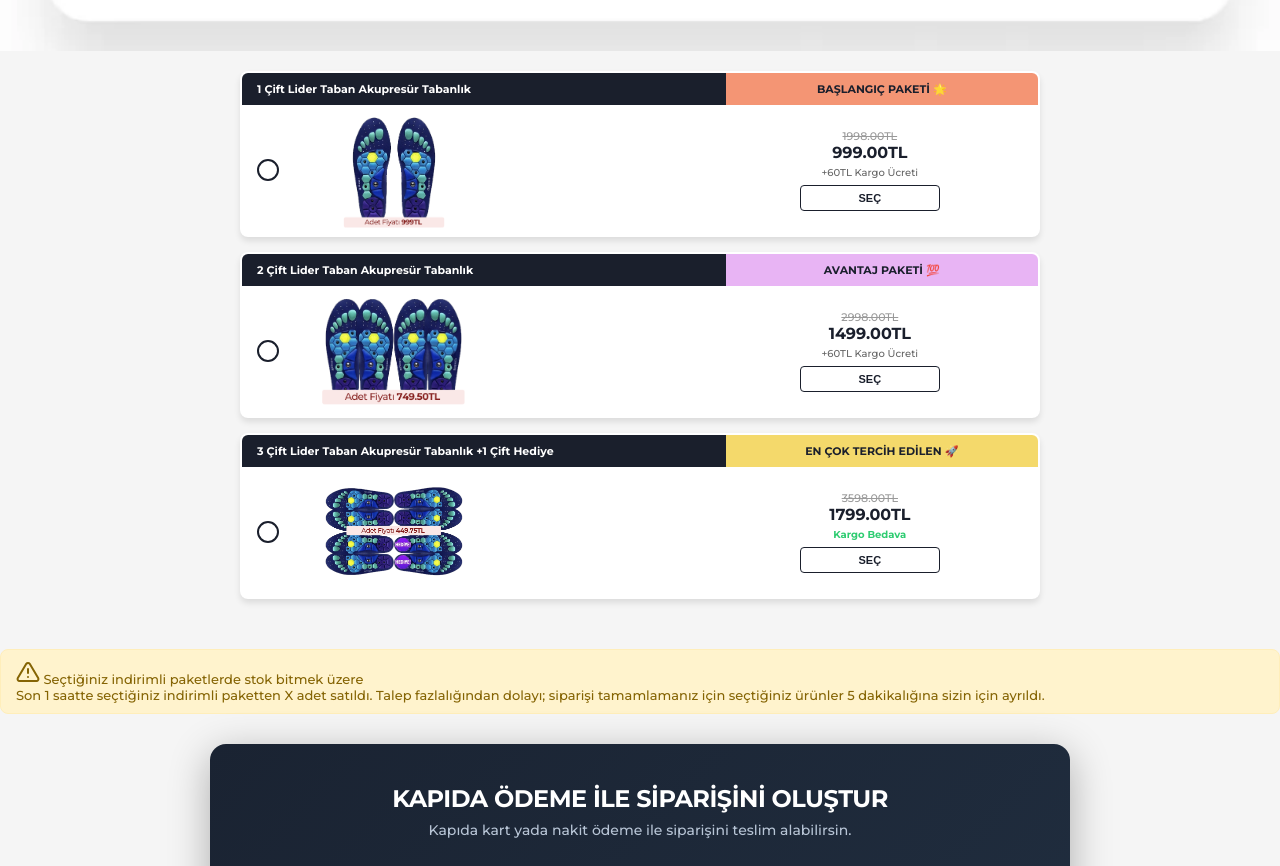
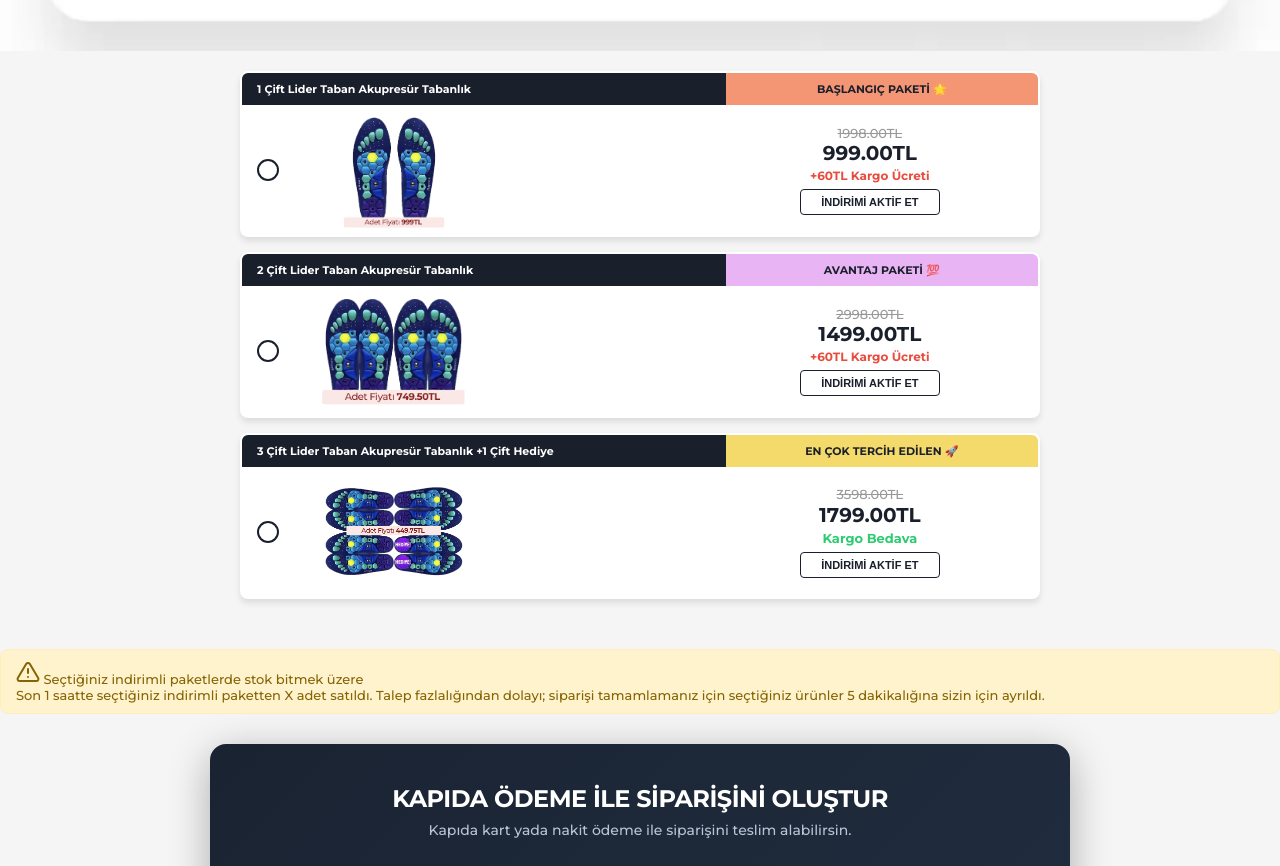
Before and after one commit to mcylldz/lidertaban, a website: page orderform.html in a window 1280 px wide. Shown: the part 1640-2506 px from the top of the page. Drawn offline with Linux system fonts and the light colour scheme; a script that the page names is missing.

Commit message:
UI iyileştirmeleri ve paket seçimi düzeltmesi
- Paket seçme fonksiyonu global yapıldı (artık çalışıyor)
- Tüm buton metinleri SEÇ'ten İNDİRİMİ AKTİF ET'e değiştirildi
- İndirimli fiyat boyutu 16px'ten 20px'e çıkarıldı
- Üstü çizili fiyat boyutu 11px'ten 13px'e çıkarıldı
- Kargo ücreti (+60TL) bold, kırmızı ve 12px yapıldı
- Kargo bedava yazısı 13px yapıldı

```diff
--- a/orderform.css
+++ b/orderform.css
@@ -196,24 +196,26 @@ body {
 .old-price {
     text-decoration: line-through;
     color: #999;
-    font-size: 11px;
+    font-size: 13px;
 }
 
 .new-price {
     color: #1A1F2C;
-    font-size: 16px;
+    font-size: 20px;
     font-weight: 800;
 }
 
 .shipping-info {
-    font-size: 10px;
-    color: #666;
+    font-size: 12px;
+    color: #E74C3C;
     margin-bottom: 6px;
+    font-weight: 700;
 }
 
 .shipping-info.free-shipping {
     color: #2ecc71;
     font-weight: 700;
+    font-size: 13px;
 }
 
 /* Button Refinements */
--- a/orderform.html
+++ b/orderform.html
@@ -73,7 +73,7 @@
                         <span class="new-price">999.00TL</span>
                     </div>
                     <div class="shipping-info">+60TL Kargo Ücreti</div>
-                    <button class="btn-select">SEÇ</button>
+                    <button class="btn-select">İNDİRİMİ AKTİF ET</button>
                     <button class="btn-active" style="display: none;">İNDİRİM AKTİF EDİLDİ</button>
                 </div>
             </div>
@@ -98,7 +98,7 @@
                         <span class="new-price">1499.00TL</span>
                     </div>
                     <div class="shipping-info">+60TL Kargo Ücreti</div>
-                    <button class="btn-select">SEÇ</button>
+                    <button class="btn-select">İNDİRİMİ AKTİF ET</button>
                     <button class="btn-active" style="display: none;">İNDİRİM AKTİF EDİLDİ</button>
                 </div>
             </div>
@@ -124,7 +124,7 @@
                         <span class="new-price">1799.00TL</span>
                     </div>
                     <div class="shipping-info free-shipping">Kargo Bedava</div>
-                    <button class="btn-select">SEÇ</button>
+                    <button class="btn-select">İNDİRİMİ AKTİF ET</button>
                     <button class="btn-active" style="display: none;">İNDİRİM AKTİF EDİLDİ</button>
                 </div>
             </div>
--- a/orderform.js
+++ b/orderform.js
@@ -53,6 +53,9 @@ function initializeStripe() {
         console.warn('Stripe publishable key not found. Online payment will not be available.');
     }
 }
+
+// Make selectPackage globally accessible for HTML onclick handlers
+window.selectPackage = selectPackage;
 
 function selectPackage(id) {
     selectedPackageId = id;
```
